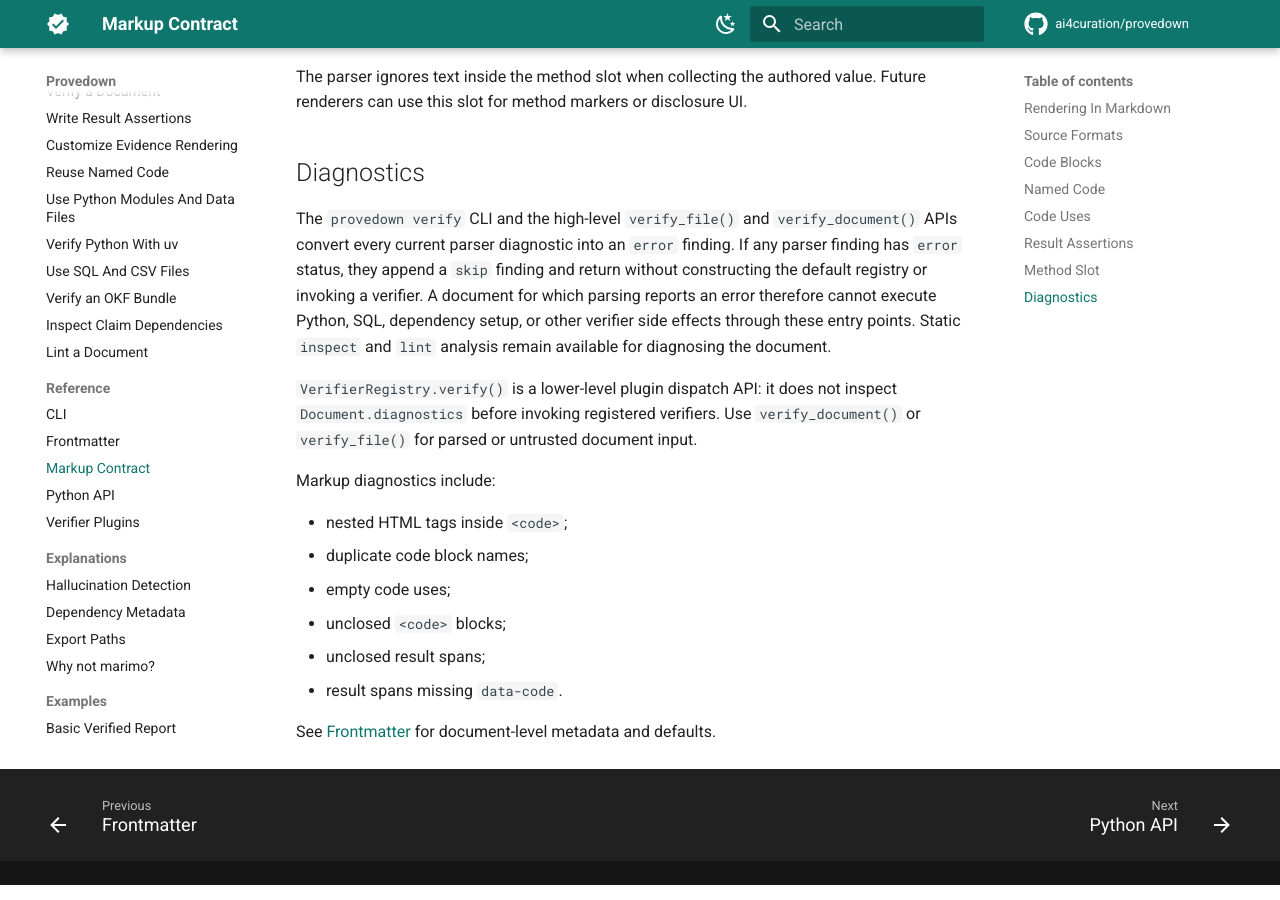
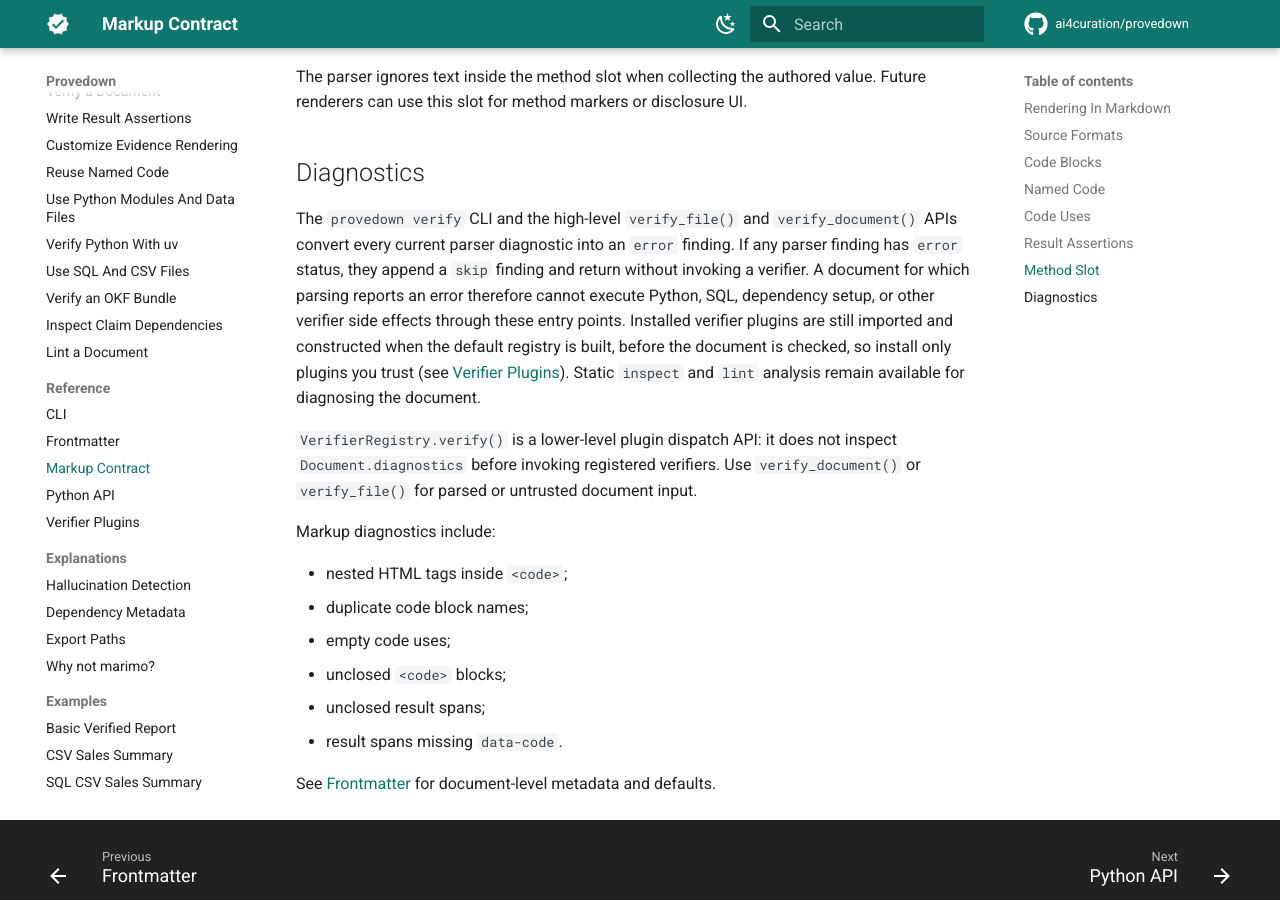
Before and after one commit to ai4curation/provedown, an MkDocs documentation site: the page built from docs/reference/markup.md, in a window 1280 px wide and 900 px high, scrolled down 3858 px. Built offline with MkDocs 1.6.1 and Material for MkDocs 9.7.7, drawn with Linux system fonts in a browser that asks for light colours; comment, search, counter and statistics services are not loaded.

Commit message:
Correct the parser-gate docs; read a plugin's id once, guarded
Eleventh round of review fixes for verifier plugins:

- The markup and Python API references no longer claim a document with
  parser errors skips building the default registry. Verifiers still
  never run on such a document, but installed plugins are imported and
  constructed first, which the docs now say beside the trust advice.
- A plugin's verifier_id and verify are read once, inside a guard, so a
  property that raises is a PluginLoadError when loading and a
  TypeError when registering, and the id that was checked is the one
  used as the registry key.
- The CLI uses check_requested_ids(), and the Registration paragraph is
  rewrapped.

Co-Authored-By: Claude Opus 5.5 <noreply@anthropic.com>
Claude-Session: https://claude.ai/code/session_01UMrk1o2dPRDsVFZsQKFRpm

```diff
--- a/docs/reference/markup.md
+++ b/docs/reference/markup.md
@@ -184,10 +184,12 @@ value. Future renderers can use this slot for method markers or disclosure UI.
 The `provedown verify` CLI and the high-level `verify_file()` and
 `verify_document()` APIs convert every current parser diagnostic into an
 `error` finding. If any parser finding has `error` status, they append a `skip`
-finding and return without constructing the default registry or invoking a
-verifier. A document for which parsing reports an error therefore cannot execute
-Python, SQL, dependency setup, or other verifier side effects through these
-entry points. Static `inspect` and `lint` analysis remain available for
+finding and return without invoking a verifier. A document for which parsing
+reports an error therefore cannot execute Python, SQL, dependency setup, or
+other verifier side effects through these entry points. Installed verifier
+plugins are still imported and constructed when the default registry is built,
+before the document is checked, so install only plugins you trust (see
+[Verifier Plugins](verifier-plugins.md#publishing-a-plugin)). Static `inspect` and `lint` analysis remain available for
 diagnosing the document.
 
 `VerifierRegistry.verify()` is a lower-level plugin dispatch API: it does not
```
Also changed, not shown: docs/reference/python-api.md (+3 -1 lines), docs/reference/verifier-plugins.md (+4 -5 lines), 3 other files.
